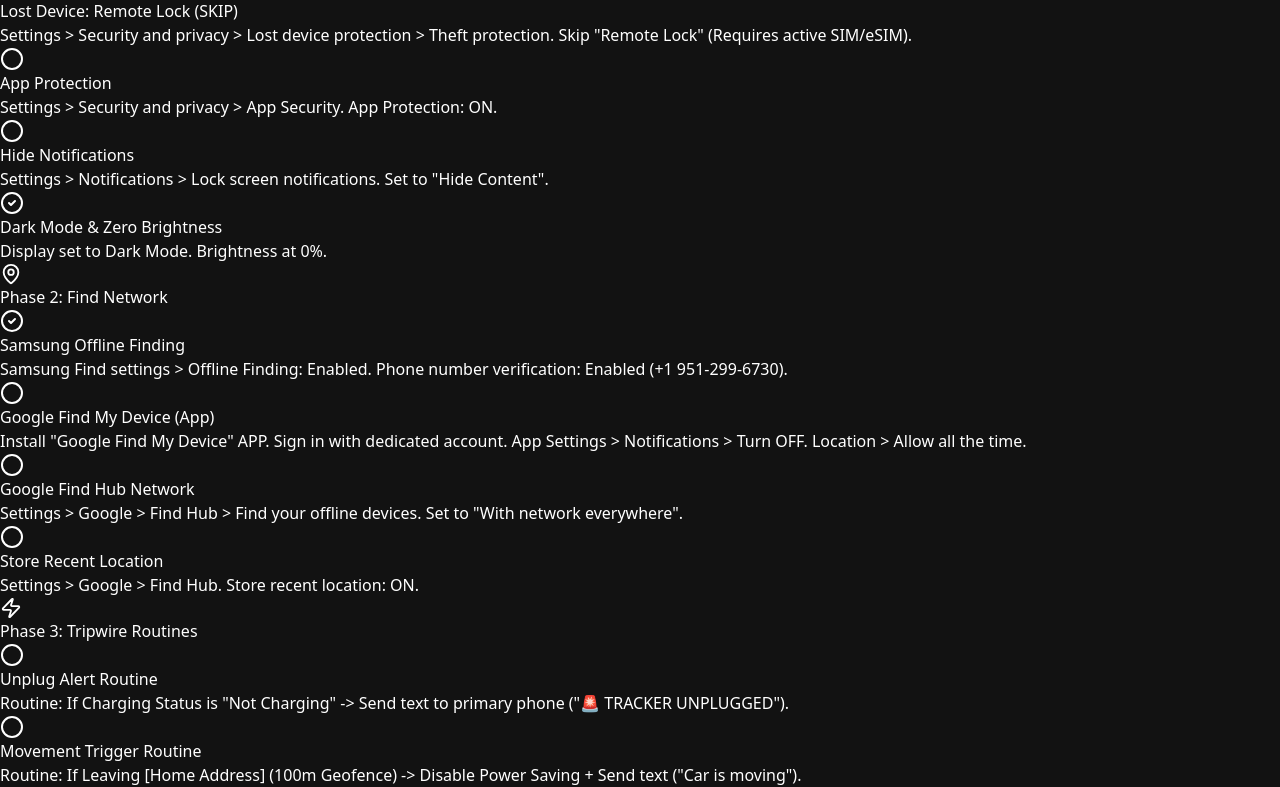
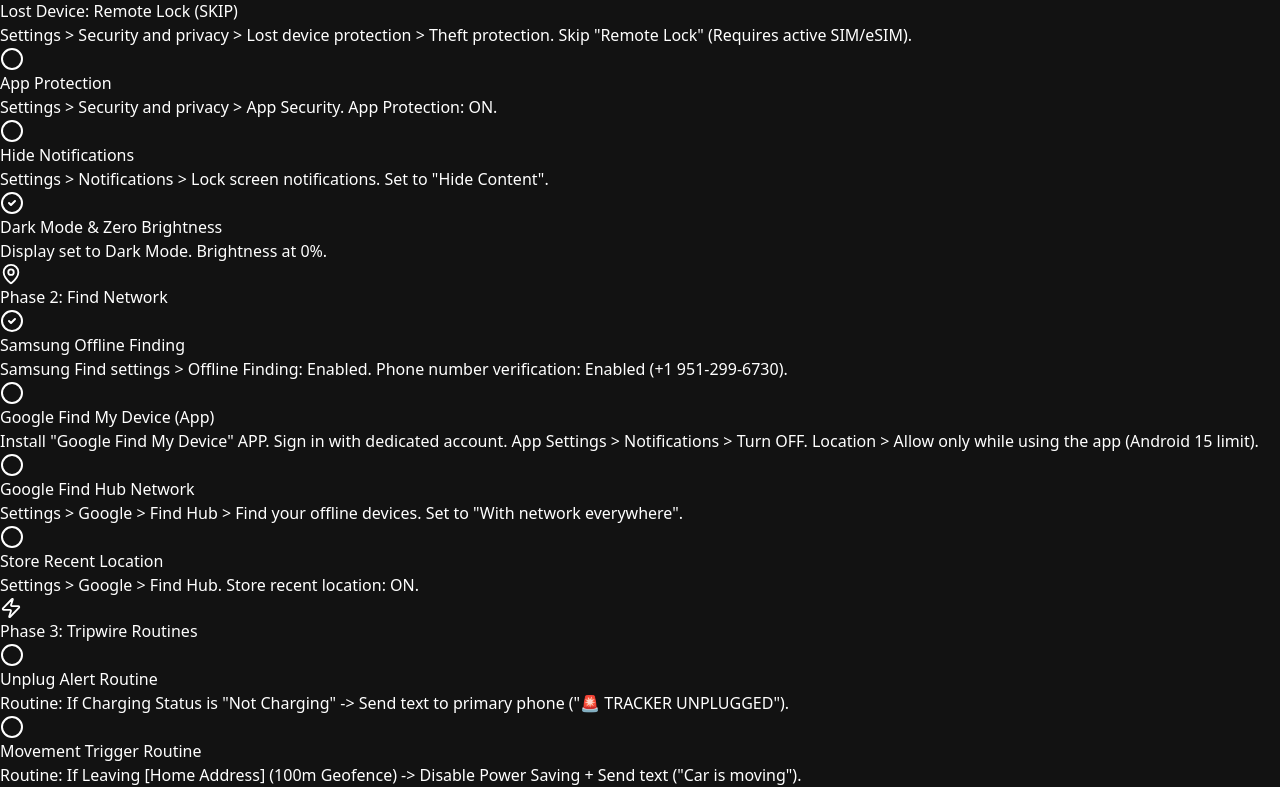
Before and after one commit to KeithOwns/lophone, a React (Vite) app: page / in a window 1280 px wide. Shown: the part 687-1474 px from the top of the page. Built offline with nearby package versions, Linux system fonts and the light colour scheme.

Commit message:
chore: Clarify Android 15 location permission limits for Find My Device app

```diff
--- a/src/App.jsx
+++ b/src/App.jsx
@@ -15,7 +15,7 @@
     { id: 9, phase: 1, title: 'Hide Notifications', desc: 'Settings > Notifications > Lock screen notifications. Set to "Hide Content".', completed: false },
     { id: 10, phase: 1, title: 'Dark Mode & Zero Brightness', desc: 'Display set to Dark Mode. Brightness at 0%.', completed: true },
     { id: 11, phase: 2, title: 'Samsung Offline Finding', desc: 'Samsung Find settings > Offline Finding: Enabled. Phone number verification: Enabled (+1 951-299-6730).', completed: true },
-    { id: 12, phase: 2, title: 'Google Find My Device (App)', desc: 'Install "Google Find My Device" APP. Sign in with dedicated account. App Settings > Notifications > Turn OFF. Location > Allow all the time.', completed: false },
+    { id: 12, phase: 2, title: 'Google Find My Device (App)', desc: 'Install "Google Find My Device" APP. Sign in with dedicated account. App Settings > Notifications > Turn OFF. Location > Allow only while using the app (Android 15 limit).', completed: false },
     { id: 19, phase: 2, title: 'Google Find Hub Network', desc: 'Settings > Google > Find Hub > Find your offline devices. Set to "With network everywhere".', completed: false },
     { id: 13, phase: 2, title: 'Store Recent Location', desc: 'Settings > Google > Find Hub. Store recent location: ON.', completed: false },
     { id: 14, phase: 3, title: 'Unplug Alert Routine', desc: 'Routine: If Charging Status is "Not Charging" -> Send text to primary phone ("🚨 TRACKER UNPLUGGED").', completed: false },
```
